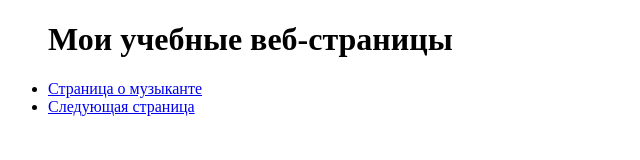
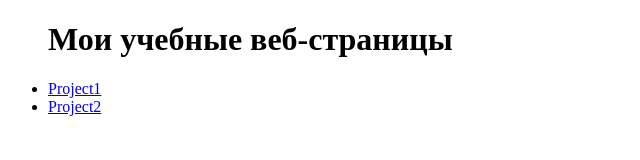
Before and after one commit to yamalievagu/Web, a plain HTML site: page index.html in a window 1280 px wide. Shown: the whole page, without its empty margins (0-640 px from the left). Drawn offline with Linux system fonts and the light colour scheme.

Commit message:
Update index.html

```diff
--- a/index.html
+++ b/index.html
@@ -8,8 +8,8 @@
 	<main>
 		<ul>
 		<h1>Мои учебные веб-страницы</h1>
-		<li><a href="practice3/index.html">Страница о музыканте</a>
-		<li><a href="practice3.1/index.html">Следующая страница</a>
+		<li><a href="practice3/index.html">Project1</a>
+		<li><a href="practice3.1/index.html">Project2</a>
 		</ul>
 	</main>
 </body>
```
